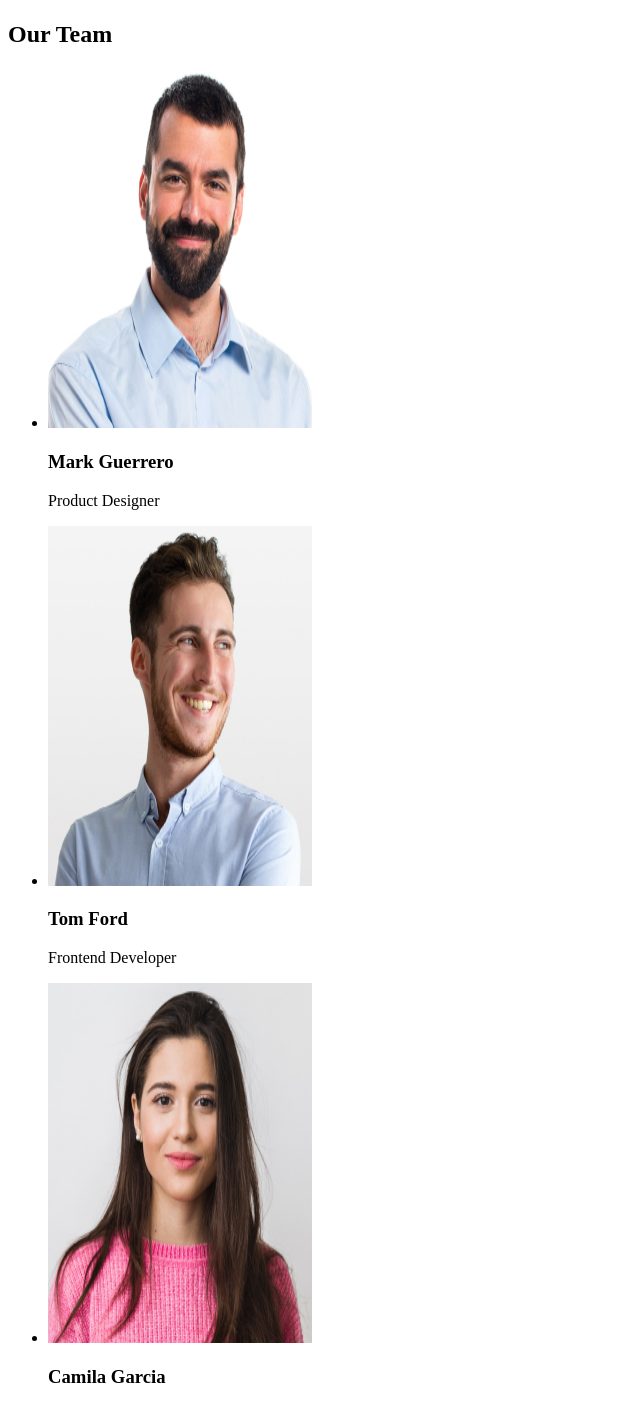
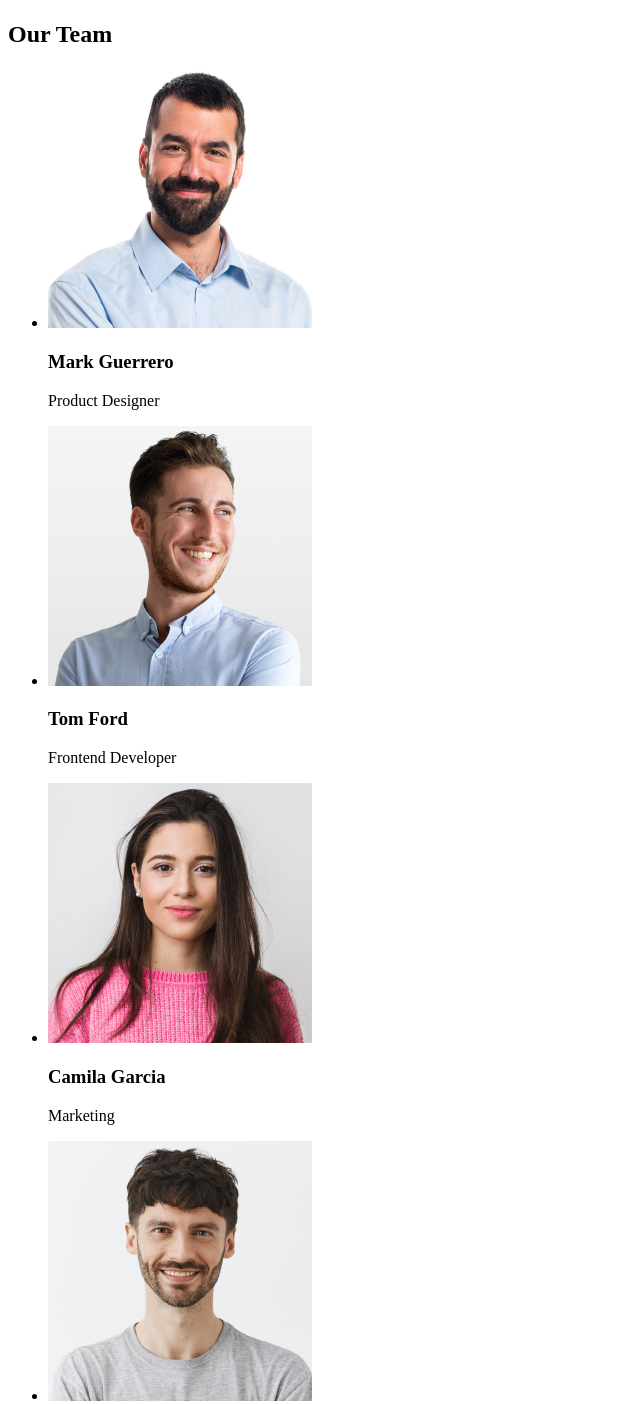
Before and after one commit to AnnnnnnK/goit-markup-hw-01, a plain HTML site: page index.html in a window 1280 px wide. Shown: the part 1523-2927 px from the top of the page, without its empty margins (0-640 px from the left). Drawn offline with Linux system fonts and the light colour scheme.

Commit message:
final commit

```diff
--- a/index.html
+++ b/index.html
@@ -74,20 +74,20 @@
 
         <h2>Our Team</h2>
          <ul>
-            <li><img src="./images/team/mark-guerrero.jpg" alt="team member" width="264" height="360" >
+            <li><img src="./images/team/mark-guerrero.jpg" alt="team member" width="264" height="260" >
             <h3>Mark Guerrero</h3>
             <p>Product Designer</p>
             </li>
-            <li><img src="./images/team/tom-ford.jpg" alt="team member" width="264" height="360">
+            <li><img src="./images/team/tom-ford.jpg" alt="team member" width="264" height="260">
             <h3>Tom Ford</h3>
             <p>Frontend Developer</p>
             </li>
-            <li><img src="./images/team/camila-garcia.jpg" alt="team member" width="264" height="360">
+            <li><img src="./images/team/camila-garcia.jpg" alt="team member" width="264" height="260">
 
                 <h3>Camila Garcia</h3>
                 <p>Marketing</p>
             </li>
-            <li><img src="./images/team/daniel-wilson.jpg" alt="team member" width="264" height="360">
+            <li><img src="./images/team/daniel-wilson.jpg" alt="team member" width="264" height="260">
                 <h3>Daniel Wilson</h3>
                 <p>UI Designer</p>
             </li>
```
